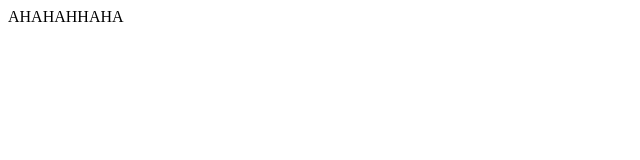
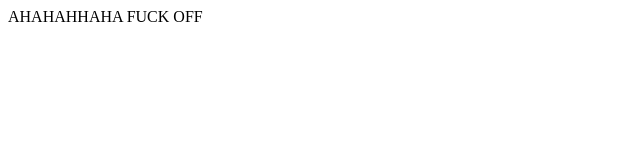
Before and after one commit to NazarBezushko/my-project, a plain HTML site: page DEMO/index.html in a window 1280 px wide. Shown: the whole page, without its empty margins (0-640 px from the left). Drawn offline with Linux system fonts and the light colour scheme.

Commit message:
FUCK OFF

```diff
--- a/DEMO/index.html
+++ b/DEMO/index.html
@@ -8,5 +8,6 @@
 </head>
 <body>
    AHAHAHHAHA
+   FUCK OFF
 </body>
 </html>
```
